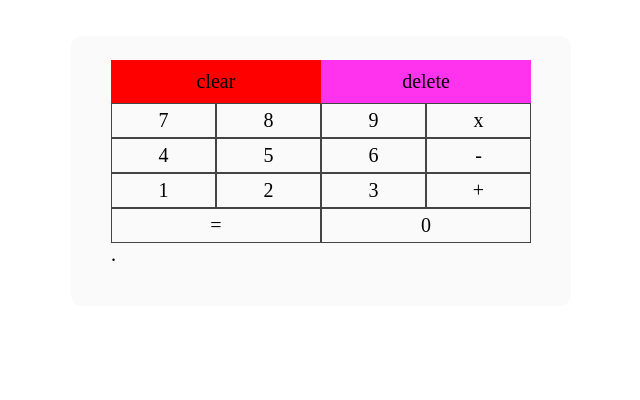
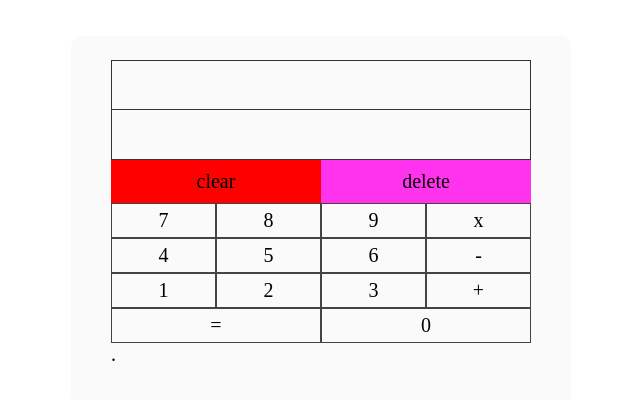
Before and after one commit to nemanjamalesija/calculator-react, a React (Vite) app: page / in a window 1280 px wide. Shown: the part 114-514 px from the top of the page, without its empty margins (319-959 px from the left). Built offline with nearby package versions, Linux system fonts and the light colour scheme.

Commit message:
Add screen

```diff
--- a/src/index.css
+++ b/src/index.css
@@ -57,3 +57,15 @@ body {
 .op-equal {
   grid-row: 5;
 }
+
+.screen {
+  min-height: 10rem;
+  background-color: #fafafa;
+  display: grid;
+  grid-template-rows: 1fr 1fr;
+  border: 1px solid #333;
+}
+
+.previous-operand {
+  border-bottom: 1px solid #333;
+}
```
